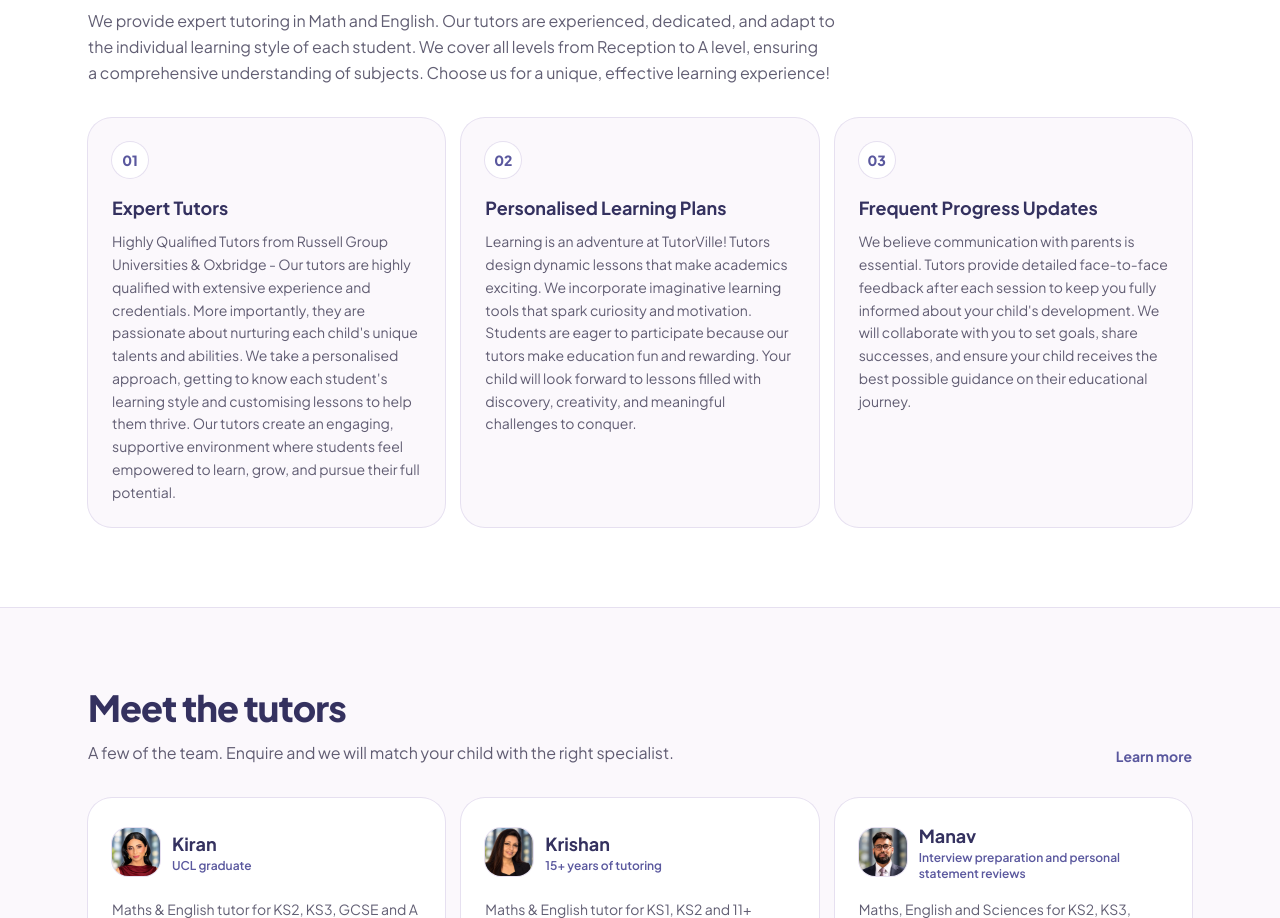
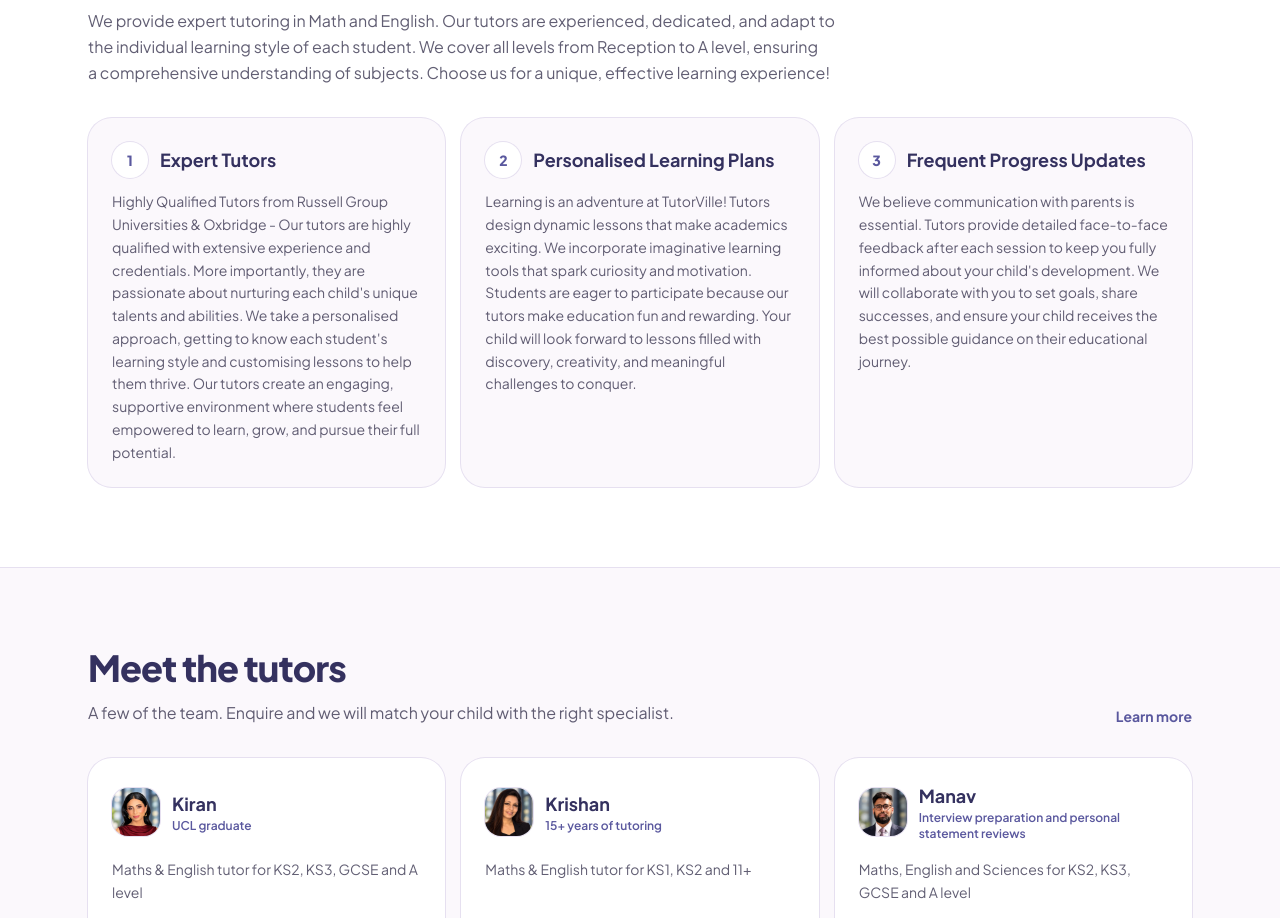
Before and after one commit to arslan020/tutorville, a Next.js app: page / in a window 1280 px wide. Shown: the part 848-1766 px from the top of the page. Built offline with nearby package versions, Linux system fonts and the light colour scheme.

Commit message:
Put Why numbers beside titles and make the three cards equal height
Co-authored-by: Cursor <cursoragent@cursor.com>

```diff
--- a/app/(site)/page.tsx
+++ b/app/(site)/page.tsx
@@ -145,15 +145,17 @@ export default function HomePage() {
               <p className="mt-3 text-balance text-base leading-relaxed text-ink/75">{WHY_INTRO}</p>
             </Reveal>
           </div>
-          <div className="mt-8 grid gap-4 md:grid-cols-3">
+          <div className="mt-8 grid items-stretch gap-4 md:grid-cols-3">
             {WHY.map((item, i) => (
-              <Reveal key={item.title} delayMs={i * 70}>
+              <Reveal key={item.title} className="h-full" delayMs={i * 70}>
                 <article className="flex h-full flex-col rounded-3xl bg-mist p-6 ring-1 ring-line">
-                  <span className="inline-flex h-9 w-9 items-center justify-center rounded-full bg-white text-sm font-extrabold text-navy ring-1 ring-line">
-                    {item.number}
-                  </span>
-                  <h3 className="mt-4 text-lg font-bold text-deep-navy">{item.title}</h3>
-                  <p className="mt-2 text-sm leading-relaxed text-ink/75">{item.text}</p>
+                  <h3 className="flex items-center gap-3 text-lg font-bold text-deep-navy">
+                    <span className="inline-flex h-9 w-9 flex-shrink-0 items-center justify-center rounded-full bg-white text-sm font-extrabold text-navy ring-1 ring-line">
+                      {item.number}
+                    </span>
+                    {item.title}
+                  </h3>
+                  <p className="mt-3 flex-1 text-sm leading-relaxed text-ink/75">{item.text}</p>
                 </article>
               </Reveal>
             ))}
--- a/lib/content.ts
+++ b/lib/content.ts
@@ -33,17 +33,17 @@ export const WHY_INTRO =
 
 export const WHY = [
   {
-    number: "01",
+    number: "1",
     title: "Expert Tutors",
     text: "Highly Qualified Tutors from Russell Group Universities & Oxbridge - Our tutors are highly qualified with extensive experience and credentials. More importantly, they are passionate about nurturing each child's unique talents and abilities. We take a personalised approach, getting to know each student's learning style and customising lessons to help them thrive. Our tutors create an engaging, supportive environment where students feel empowered to learn, grow, and pursue their full potential.",
   },
   {
-    number: "02",
+    number: "2",
     title: "Personalised Learning Plans",
     text: "Learning is an adventure at TutorVille! Tutors design dynamic lessons that make academics exciting. We incorporate imaginative learning tools that spark curiosity and motivation. Students are eager to participate because our tutors make education fun and rewarding. Your child will look forward to lessons filled with discovery, creativity, and meaningful challenges to conquer.",
   },
   {
-    number: "03",
+    number: "3",
     title: "Frequent Progress Updates",
     text: "We believe communication with parents is essential. Tutors provide detailed face-to-face feedback after each session to keep you fully informed about your child's development. We will collaborate with you to set goals, share successes, and ensure your child receives the best possible guidance on their educational journey.",
   },
```
